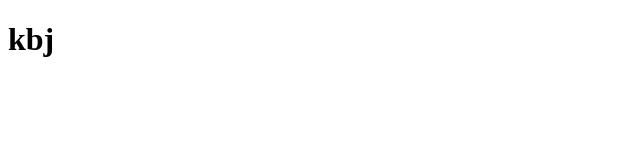
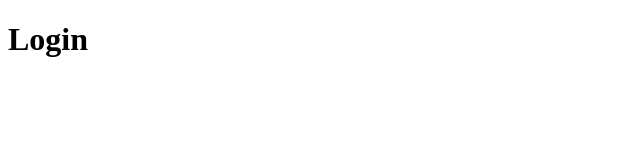
Before and after one commit to Dilansilva/Online-Shopping-MERN, a React (Create React App) app: page / in a window 1280 px wide. Shown: the top 160 px of the page, without its empty margins (0-640 px from the left). Built offline with nearby package versions, Linux system fonts and the light colour scheme.

Commit message:
Login component is imported

```diff
--- a/src/App.js
+++ b/src/App.js
@@ -1,9 +1,9 @@
-
+import Login from "./Login/Login";
 
 function App() {
   return (
     <div>
-    <h1>kbj</h1>
+    <Login/>
     </div>
   );
 }
--- a/src/Login/Login.js
+++ b/src/Login/Login.js
@@ -0,0 +1,11 @@
+import React from 'react'
+
+const Login = () => {
+    return (
+        <div>
+            <h1>Login</h1>
+        </div>
+    )
+}
+
+export default Login
```
